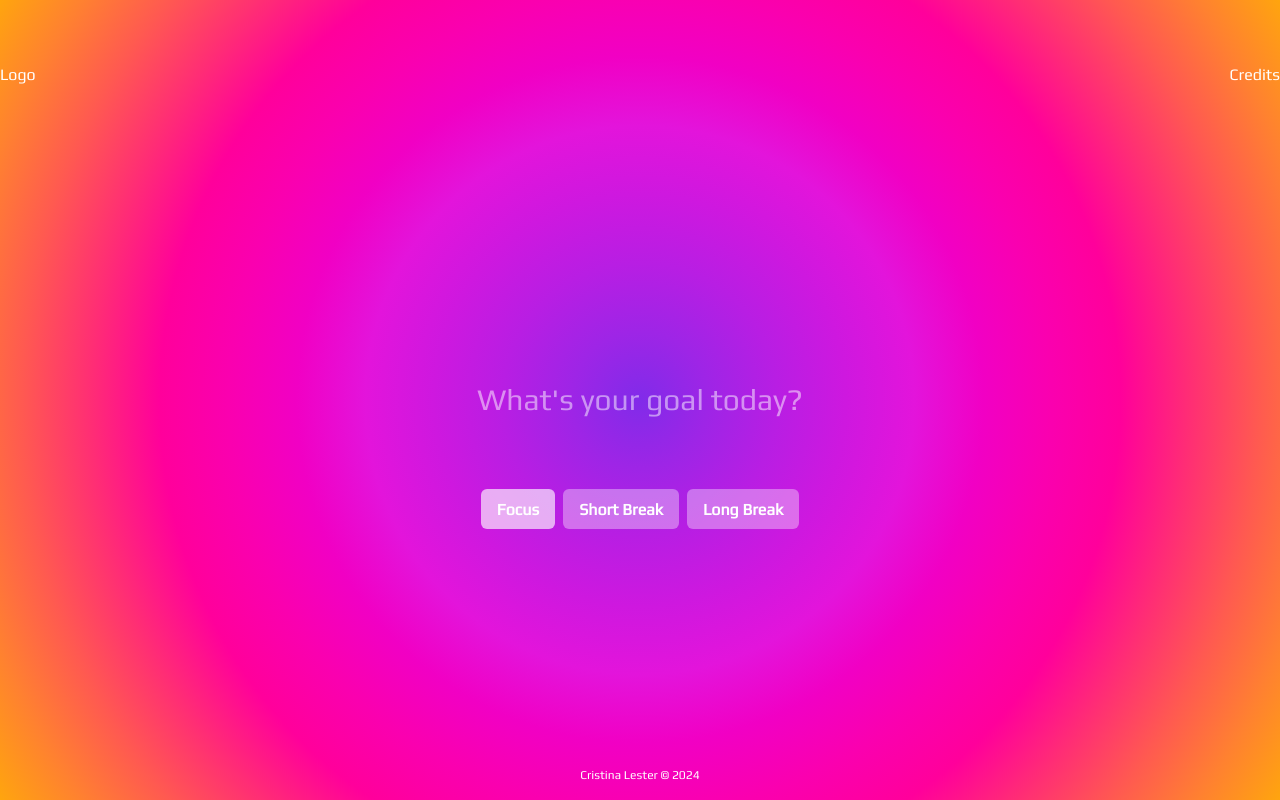
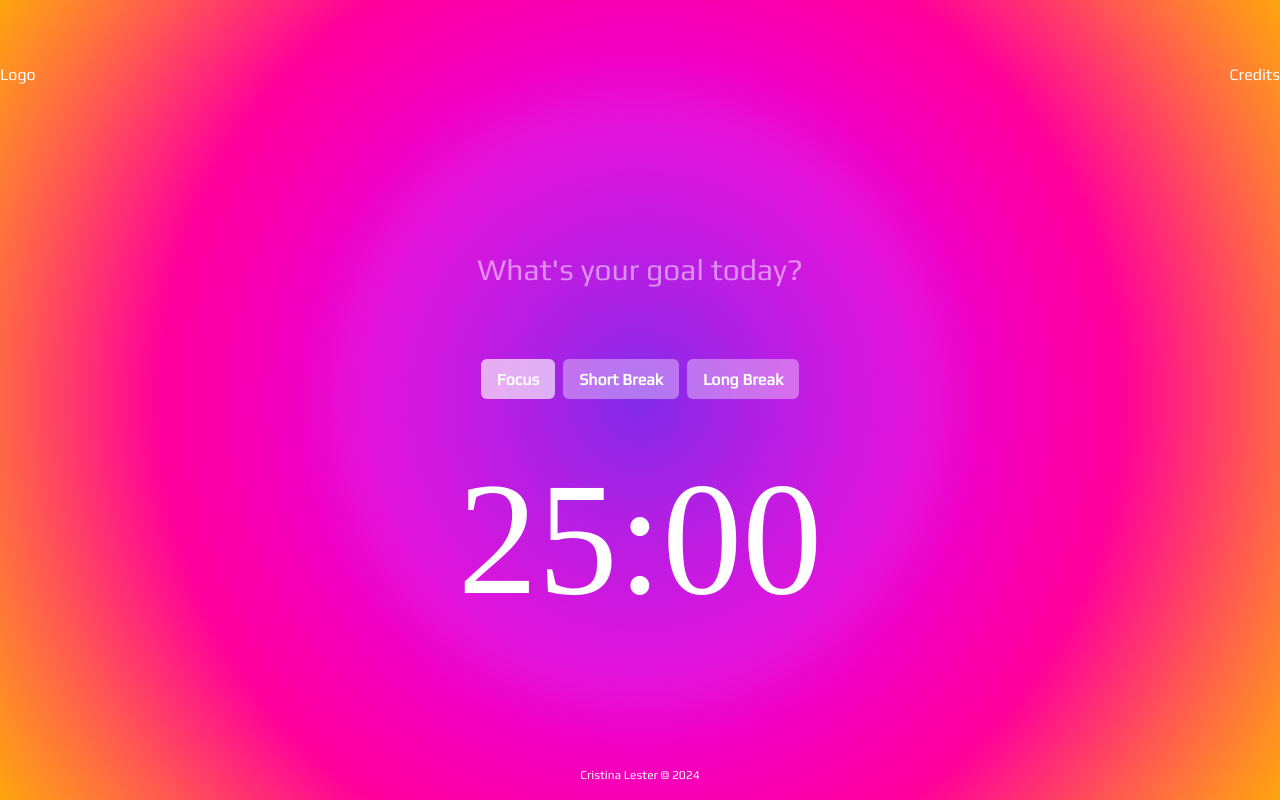
Before and after one commit to MichiyoYo/huefocus, a React (Vite) app: page / in a window 1280 px wide. Built offline with nearby package versions, Linux system fonts and the light colour scheme; a web font is replaced by a local one.

Commit message:
updated timer with context actions

```diff
--- a/src/components/Pomodoro.tsx
+++ b/src/components/Pomodoro.tsx
@@ -30,6 +30,8 @@ export const Pomodoro = () => {
     pauseTimer: () => dispatch({ type: actions.PAUSE_TIMER, payload: null }),
     resetTimer: () => dispatch({ type: actions.RESET_TIMER, payload: null }),
     tick: () => dispatch({ type: actions.TICK, payload: null }),
+    setCountdown: (time: { minutes: number; seconds: number }) =>
+      dispatch({ type: actions.SET_COUNTDOWN, payload: time }),
   };
 
   return (
@@ -44,8 +46,8 @@ export const Pomodoro = () => {
       >
         <GoalInput />
         <ModeButtons />
-        {/* <Timer />
-        <ActionButtons /> */}
+        <Timer />
+        {/* <ActionButtons /> */}
       </Box>
     </PomodoroContext.Provider>
   );
--- a/src/components/Timer/Timer.tsx
+++ b/src/components/Timer/Timer.tsx
@@ -1,26 +1,24 @@
 import { Text } from '@chakra-ui/react';
-import { Time, Timer as TimerType } from '../../types';
 import { timePad } from '../../utils';
-import { useCallback, useEffect } from 'react';
+import { useCallback, useContext, useEffect } from 'react';
+import { PomodoroContext } from '../Pomodoro';
 
-interface Props {
-  timer: TimerType;
-  time: Time;
-  setTime: React.Dispatch<React.SetStateAction<Time>>;
-}
-
-export const Timer = ({ timer, time, setTime }: Props) => {
-  const { isRunning, timeCap } = timer;
+export const Timer = () => {
+  const { timer, setCountdown } = useContext(PomodoroContext);
+  const { isRunning, timeCap, countDown } = timer;
 
   const handleTick = useCallback(() => {
-    if (time.minutes === 0 && time.seconds === 0) {
-      setTime(timeCap);
-    } else if (time.seconds === 0) {
-      setTime({ minutes: time.minutes - 1, seconds: 59 });
+    if (countDown.minutes === 0 && countDown.seconds === 0) {
+      setCountdown(timeCap);
+    } else if (countDown.seconds === 0) {
+      setCountdown({ minutes: countDown.minutes - 1, seconds: 59 });
     } else {
-      setTime({ minutes: time.minutes, seconds: time.seconds - 1 });
+      setCountdown({
+        minutes: countDown.minutes,
+        seconds: countDown.seconds - 1,
+      });
     }
-  }, [time, timeCap, setTime]);
+  }, [countDown, setCountdown, timeCap]);
 
   useEffect(() => {
     if (isRunning) {
@@ -37,7 +35,7 @@ export const Timer = ({ timer, time, setTime }: Props) => {
       noOfLines={1}
       color='white'
     >
-      {timePad(time.minutes)}:{timePad(time.seconds)}
+      {timePad(countDown.minutes)}:{timePad(countDown.seconds)}
     </Text>
   );
 };
--- a/src/state/constants.ts
+++ b/src/state/constants.ts
@@ -8,6 +8,7 @@ export const START_TIMER = 'START_TIMER';
 export const PAUSE_TIMER = 'PAUSE_TIMER';
 export const RESET_TIMER = 'RESET_TIMER';
 export const TICK = 'TICK';
+export const SET_COUNTDOWN = 'SET_COUNTDOWN';
 
 export const initialState = {
   timer: FOCUS_TIMER,
--- a/src/state/reducer.ts
+++ b/src/state/reducer.ts
@@ -35,6 +35,14 @@ export const reducer = (state: StateType, action: ActionType) => {
           },
         },
       };
+    case actions.SET_COUNTDOWN:
+      return {
+        ...state,
+        timer: {
+          ...state.timer,
+          countDown: action.payload,
+        },
+      };
     default:
       return state;
   }
```
